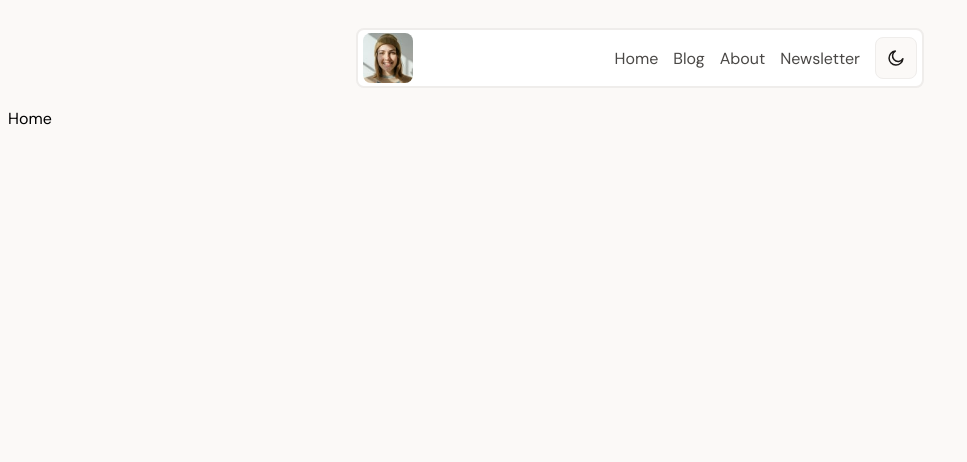
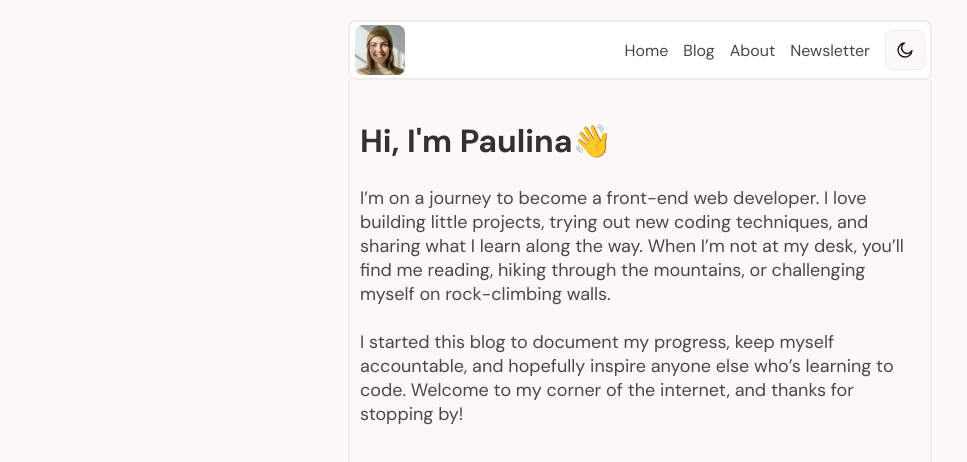
Before and after one commit to Ousmane-07/personal-blog-CRUD-React-TS-SQL, a React (Vite) app: page / in a window 1280 px wide. Shown: the top 462 px of the page, without its empty margins (0-967 px from the left). Built offline with nearby package versions, Linux system fonts and the light colour scheme.

Commit message:
top half of home component header and paragraph portion complete

```diff
--- a/src/HomePage/Home.css
+++ b/src/HomePage/Home.css
@@ -0,0 +1,27 @@
+.home-wrapper {
+    padding: 0px 348px;
+    margin-top:0;
+    height:200px;
+}
+
+.home-container {
+        max-width:620px;
+        border-left:2px solid var(--stroke-color);
+        border-right:2px solid var(--stroke-color);
+        padding:40px 10px;
+        margin:0 auto;
+}
+
+.home-container h1 {
+    font-size:var(--fs-32);
+    font-weight:800;
+    margin-bottom:24px;
+    color:var(--font-header-color);
+}
+
+.home-container p {
+    font-size:var(--fs-18);
+    color:var(--font-paragraph-color);
+    margin-bottom:24px;
+
+}
--- a/src/HomePage/Home.tsx
+++ b/src/HomePage/Home.tsx
@@ -1,10 +1,26 @@
-
+import './Home.css'
 
 function Home() {
 
     return (
         <>
-        Home
+        <div className="home-wrapper">
+            <div className="home-container">
+                 <h1>Hi, I'm Paulina👋 </h1>
+                 <p>I’m on a journey to become a front-end web developer.
+                     I love building little projects, trying out new coding
+                     techniques, and sharing what I learn along the way.
+                     When I’m not at my desk, you’ll find me reading,
+                     hiking through the mountains, or challenging myself
+                     on rock-climbing walls.
+                     <br></br>
+                     <br></br>
+                     I started this blog to document my progress, keep
+                     myself accountable, and hopefully inspire anyone
+                     else who’s learning to code. Welcome to my corner
+                     of the internet, and thanks for stopping by!</p>
+            </div>
+        </div>
         </>
     )
 }
--- a/src/Navigation/Nav.css
+++ b/src/Navigation/Nav.css
@@ -1,5 +1,5 @@
 .nav-wrapper {
-    padding:20px 348px;
+    padding:20px 348px 0;
 
 }
 
--- a/src/index.css
+++ b/src/index.css
@@ -1,5 +1,10 @@
 @import url('https://fonts.googleapis.com/css2?family=DM+Sans:wght@400;500;600;700&display=swap');
 
+* {
+  margin:0;
+  padding:0;
+  box-sizing:border-box;
+}
 :root {
 
   /* neutral colors */
```
